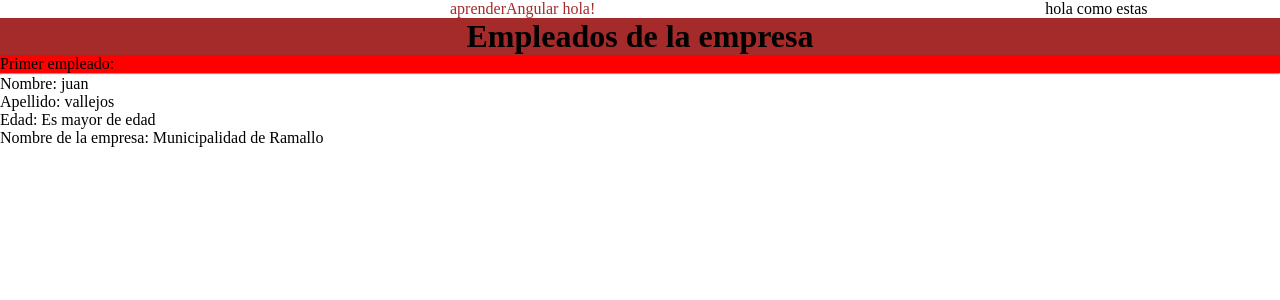
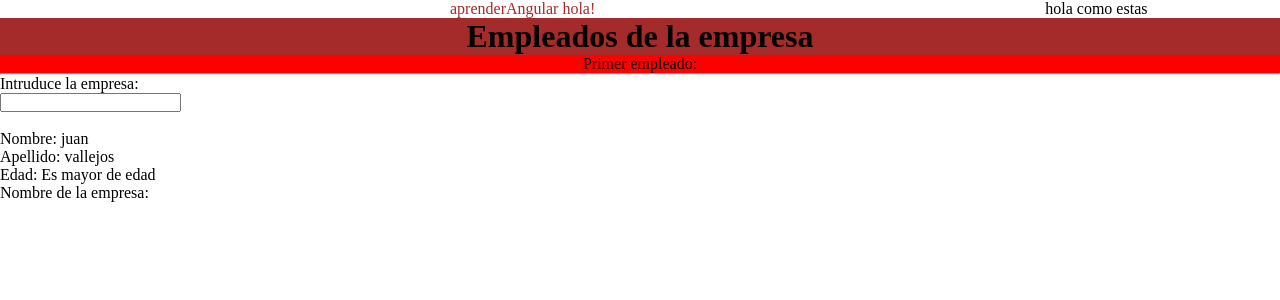
Before and after one commit to Jeremiasvaok/Curso-Angular, an Angular app: page / in a window 1280 px wide. Shown: the top 300 px of the page. Built offline with nearby package versions, Linux system fonts and the light colour scheme.

Commit message:
interpolacion

```diff
--- a/src/app/Components/empleado/empleado.component.html
+++ b/src/app/Components/empleado/empleado.component.html
@@ -1,9 +1,15 @@
 
 <div>
-<p style="background-color: red;">Primer empleado:</p>
+<p style="background-color: red; text-align:center;">Primer empleado:</p>
 <hr>
+ <p style="margin:5ox">Intruduce la empresa:</p><input type="text" #empresa (keyup)="0"/> <!--identificamos un elemento del don con el gato y el nombre que nosotros queramos -->
+                                                                               <!--Evento keyup al pulsar una tecla automaticamente se rellena y va apareciendo  y ya no se necesita un botton-->
+<br/>
+<br/>
+<!-- <input type="button" value="apreta!" (click)="llamaEmpresa(empresa.value)"/> evento click al apretar click se rellena -->
+
  <p>Nombre: {{nombre}}</p>
  <p>Apellido: {{apellido}}</p>
  <p>Edad: {{edad > 18 ? 'Es mayor de edad':'Es menor de edad'}}</p>
- <p>Nombre de la empresa: {{empresa}}</p>
+ <p>Nombre de la empresa:{{empresa.value}}</p>  <!-- aca traemos el valor del input que identificamos  -->
 </div>
--- a/src/app/Components/empleado/empleado.component.ts
+++ b/src/app/Components/empleado/empleado.component.ts
@@ -10,7 +10,9 @@ export class EmpleadoComponent {
  nombre = 'juan';
  apellido = 'vallejos';
  edad = 44;
- empresa = 'Municipalidad de Ramallo'
+// empresa = 'Municipalidad de Ramallo'
 
+llamaEmpresa(value:String){
 
 }
+}
--- a/src/app/Components/empleados/empleados.component.html
+++ b/src/app/Components/empleados/empleados.component.html
@@ -1,5 +1,5 @@
 
 
-<h1 style="text-align: center; background-color: brown;">Empleados de la empresa</h1>
+<h1 style="text-align: center; background-color: brown; justify-content: center;">Empleados de la empresa</h1>
 
 <app-empleado></app-empleado>
```
